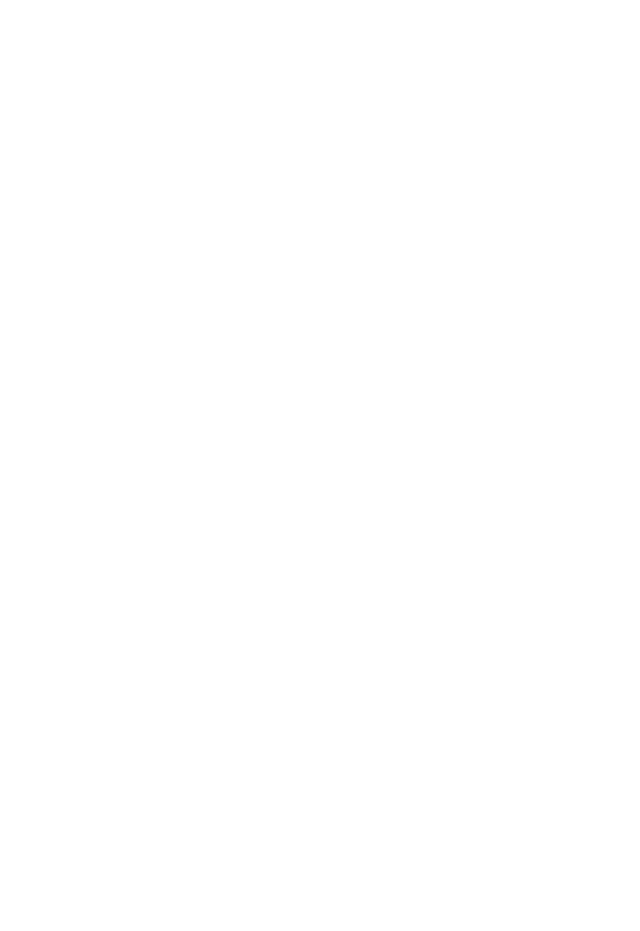
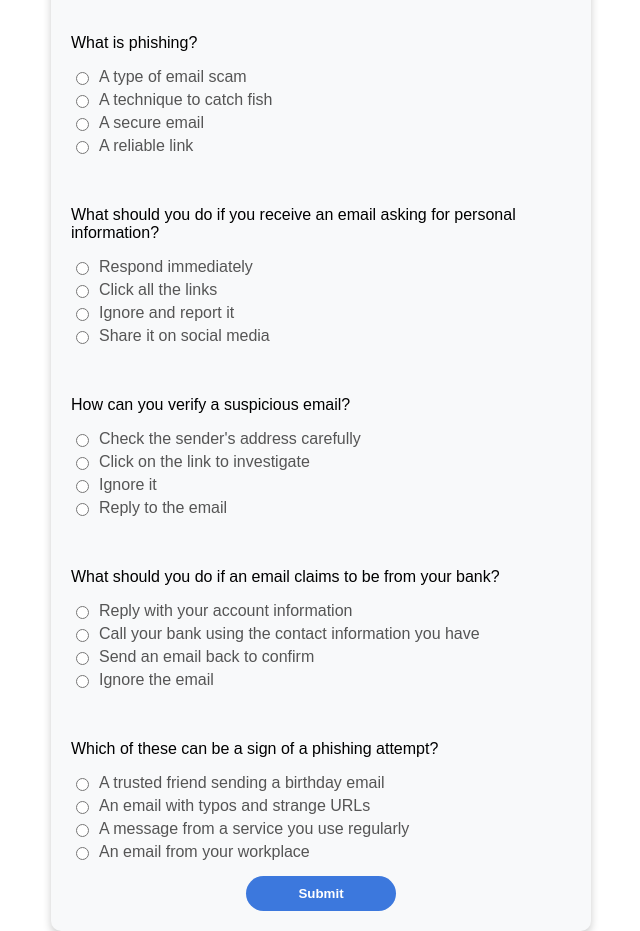
Before and after one commit to Scamonitor/front, a React (Create React App) app in the folder scam-monitor-front/: page /phishing/test in a window 1280 px wide. Before the commit this address had no page. Shown: the part 150-1081 px from the top of the page, without its empty margins (319-959 px from the left). Before the commit the page ends 800 px from the top, so only its background shows below. Built offline with nearby package versions, Linux system fonts and the light colour scheme.

Commit message:
Added Phishing Tedt

```diff
--- a/scam-monitor-front/src/App.jsx
+++ b/scam-monitor-front/src/App.jsx
@@ -10,6 +10,7 @@
 import FakeCall from "./components/FakeCall.jsx"
 import ExampleComponent from "./components/ExampleComponent.jsx";
 import PricesLotery from "./components/PricesLotery.jsx";
+import PhishingTest from "./components/PhishingTest.jsx";
 
 function App() {
   return (
@@ -28,6 +29,8 @@
             <Route path="/education/tec_support_calls" element={<FakeCall />} />
             <Route path="/phishing/ejemplos" element={<ExampleComponent />} />
             <Route path="/education/prices_lotery" element={<PricesLotery />} />
+            <Route path="/phishing/test" element={<PhishingTest />} />
+
           </Routes>
         </div>
       </div>
--- a/scam-monitor-front/src/components/Imagen.jsx
+++ b/scam-monitor-front/src/components/Imagen.jsx
@@ -47,7 +47,7 @@
   return (
     <div className="imagen-container">
       <div className="imagen-card">
-        <p className="title-image">Analyze image</p>
+        <p className="test-title">Analyze image</p>
         <img className="icon-gallery" src={gallery} alt="Call icon" />
       </div>
       <p className="imagen-description">
@@ -70,7 +70,7 @@
         />
       </div>
       <button
-        onClick={uploadReport}
+       onClick={() => navigate('/fraud/image/response')}
         style={{ cursor: "pointer" }}
         className="analisis-button"
       >
--- a/scam-monitor-front/src/components/Navbar.jsx
+++ b/scam-monitor-front/src/components/Navbar.jsx
@@ -7,11 +7,11 @@
 
 const NavBar = () => {
 
-  const style = { display: "block", textDecoration: "none", color: "black" };
+  const style = { display: "block", textDecoration: "none", color: "white" };
 
   return(
     <nav className="navbar-wrapper">
-      <IconContext.Provider value={{color: "black"}}>
+      <IconContext.Provider value={{color: "white"}}>
       <ul
         className="links"
         style={{display: "flex", flexFlow: "row, nowrap"}}
--- a/scam-monitor-front/src/components/Phishing.jsx
+++ b/scam-monitor-front/src/components/Phishing.jsx
@@ -21,9 +21,9 @@
   const navigate = useNavigate();
 
   return (
-    <div className="response-container">
+    <div className="phishing-container">
       <div className="imagen-card">
-        <p className="title-image">Phishing Attacks</p>
+        <p className="test-title">Phishing Attacks</p>
       </div>
       <p className="fake-description">
         Phishing attacks try to steal your sensitive information by pretending to be legitimate organizations.
@@ -45,7 +45,7 @@
         <button onClick={() => navigate('/phishing/ejemplos')} className="phishing-button">
           More Examples
         </button>
-        <button onClick={() => navigate('/phishing/evaluacion')} className="phishing-button">
+        <button onClick={() => navigate('/phishing/test')} className="phishing-button">
           Test Your Knowledge
         </button>
       </div>
--- /dev/null
+++ b/scam-monitor-front/src/components/PhishingTest.jsx
@@ -0,0 +1,108 @@
+import React, { useState } from 'react';
+import '../styles/PhishingTest.css';
+
+function PhishingTest() {
+    const questions = [
+        {
+            question: "What is phishing?",
+            options: [
+                "A type of email scam",
+                "A technique to catch fish",
+                "A secure email",
+                "A reliable link"
+            ],
+            answer: 0
+        },
+        {
+            question: "What should you do if you receive an email asking for personal information?",
+            options: [
+                "Respond immediately",
+                "Click all the links",
+                "Ignore and report it",
+                "Share it on social media"
+            ],
+            answer: 2
+        },
+        {
+            question: "How can you verify a suspicious email?",
+            options: [
+                "Check the sender's address carefully",
+                "Click on the link to investigate",
+                "Ignore it",
+                "Reply to the email"
+            ],
+            answer: 0
+        },
+        {
+            question: "What should you do if an email claims to be from your bank?",
+            options: [
+                "Reply with your account information",
+                "Call your bank using the contact information you have",
+                "Send an email back to confirm",
+                "Ignore the email"
+            ],
+            answer: 1
+        },
+        {
+            question: "Which of these can be a sign of a phishing attempt?",
+            options: [
+                "A trusted friend sending a birthday email",
+                "An email with typos and strange URLs",
+                "A message from a service you use regularly",
+                "An email from your workplace"
+            ],
+            answer: 1
+        }
+    ];
+
+    const [userAnswers, setUserAnswers] = useState(Array(questions.length).fill(null));
+    const [score, setScore] = useState(null);
+
+    const handleOptionChange = (questionIndex, optionIndex) => {
+        const updatedAnswers = [...userAnswers];
+        updatedAnswers[questionIndex] = optionIndex;
+        setUserAnswers(updatedAnswers);
+    };
+
+    const calculateScore = () => {
+        let newScore = 0;
+        questions.forEach((question, index) => {
+            if (userAnswers[index] === question.answer) newScore++;
+        });
+        setScore(newScore);
+    };
+
+    return (
+        <div className="phishing-test-container">
+        <div className="imagen-card">
+            <p className="test-title">Phishing test</p>
+        </div>
+            <p>Test your knowledge about phishing by answering the questions below.</p>
+            <div className="questions">
+                {questions.map((q, index) => (
+                    <div key={index} className="question">
+                        <p>{q.question}</p>
+                        <div className="options">
+                            {q.options.map((option, i) => (
+                                <label key={i} className="option">
+                                    <input
+                                        type="radio"
+                                        name={`question-${index}`}
+                                        value={i}
+                                        checked={userAnswers[index] === i}
+                                        onChange={() => handleOptionChange(index, i)}
+                                    />
+                                    {option}
+                                </label>
+                            ))}
+                        </div>
+                    </div>
+                ))}
+            </div>
+            <button onClick={calculateScore} className="submit-button">Submit</button>
+            {score !== null && <p className="score">Your score: {score} out of {questions.length}</p>}
+        </div>
+    );
+}
+
+export default PhishingTest;
--- a/scam-monitor-front/src/routes/Education.jsx
+++ b/scam-monitor-front/src/routes/Education.jsx
@@ -9,8 +9,6 @@
 
   return (
     <div className="education-container">
-      <h1 className="education-main-title">Amenazas más comunes</h1>
-
       <div
         className="education-card"
         onClick={() => navigate('/education/phishing')}
--- /dev/null
+++ b/scam-monitor-front/src/styles/PhishingTest.css
@@ -0,0 +1,74 @@
+.phishing-test-container {
+    max-width: 500px;
+    margin: 0 auto;
+    background-color: #f8f9fa;
+    padding: 20px;
+    border-radius: 10px;
+    box-shadow: 0 4px 8px rgba(0, 0, 0, 0.2);
+    font-family: Arial, sans-serif;
+    display: flex;
+    flex-direction: column;
+    justify-content: center;
+    align-items: center;
+}
+
+h2 {
+    text-align: center;
+    color: #333;
+}
+
+.questions {
+    display: flex;
+    flex-direction: column;
+    gap: 20px;
+}
+
+.question {
+    margin-bottom: 15px;
+}
+
+.options {
+    display: flex;
+    flex-direction: column;
+    gap: 5px;
+}
+
+.option {
+    display: flex;
+    align-items: center;
+    color: #555;
+}
+
+.option input[type="radio"] {
+    margin-right: 10px;
+}
+
+.submit-button {
+    background-color: #3C78DD;
+    color: #fff;
+    padding: 10px 15px;
+    border: none;
+    border-radius: 20px;
+    cursor: pointer;
+    font-weight: bold;
+    width: 100%;
+    width: 150px;
+    text-align: center;
+    transition: background-color 0.3s;
+}
+
+.submit-button:hover {
+    background-color: #0056b3;
+}
+
+.score {
+    text-align: center;
+    font-size: 18px;
+    color: #333;
+    margin-top: 15px;
+}
+.test-title{
+    color:White;
+    font-weight: bold;
+    font-size: 30px;
+}
--- a/scam-monitor-front/src/styles/exampleComponent.css
+++ b/scam-monitor-front/src/styles/exampleComponent.css
@@ -1,11 +1,3 @@
-.example-container {
-    font-family: Arial, sans-serif;
-    margin: 20px;
-    padding: 20px;
-    border: 1px solid #ccc;
-    border-radius: 10px;
-    background-color: #f9f9f9;
-  }
 
   .example-header {
     text-align: center;
--- a/scam-monitor-front/src/styles/fraud.css
+++ b/scam-monitor-front/src/styles/fraud.css
@@ -7,6 +7,7 @@
   background-color: #EFEFEF;
   width: 100%;
   justify-content: center;
+  height: 100vh;
 }
 @keyframes strongPulse {
   0% {
--- a/scam-monitor-front/src/styles/imageResponse.css
+++ b/scam-monitor-front/src/styles/imageResponse.css
@@ -6,8 +6,9 @@
     padding: 20px;
     background-color: #EFEFEF;
     width: 100%;
-    height: screen;
+    height: 100vh;
     justify-content: center;
+
   }
   .response-title{
     color:black;
--- a/scam-monitor-front/src/styles/navbar.css
+++ b/scam-monitor-front/src/styles/navbar.css
@@ -1,7 +1,6 @@
 .navbar-wrapper {
-    border: 10px solid black;
     width: 90%;
-    border-radius: 30px;
+    background-color: rgb(132, 154, 207);
 }
 
 .links {
@@ -11,3 +10,13 @@
     justify-content: space-evenly;
     align-items: center;
 }
+
+.links li {
+    display: flex;
+    flex-direction: column;
+    align-items: center;
+    color: white;
+    font-weight: bold;
+    font-size: 20px;
+    text-align: center;
+}
--- a/scam-monitor-front/src/styles/phishing.css
+++ b/scam-monitor-front/src/styles/phishing.css
@@ -1,4 +1,4 @@
-.response-container {
+.phishing-container {
   display: flex;
   flex-direction: column;
   align-items: center;
```
Also changed, not shown: scam-monitor-front/src/images/Screenshot 2024-10-26 at 3.00.29 a.m..png (added).
